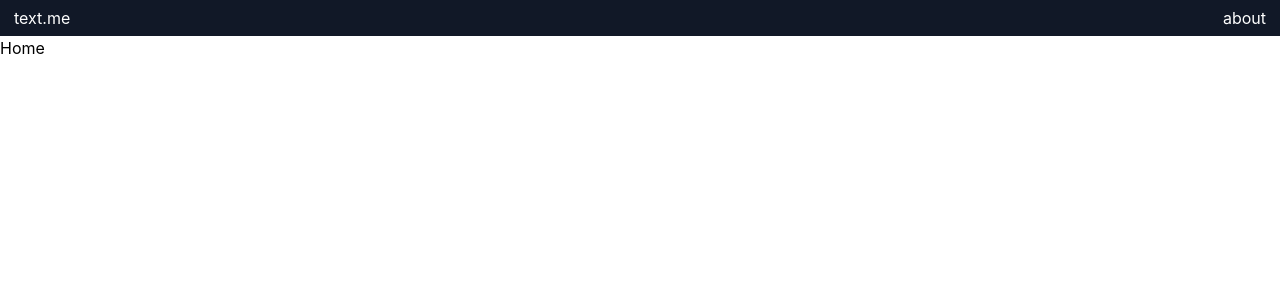
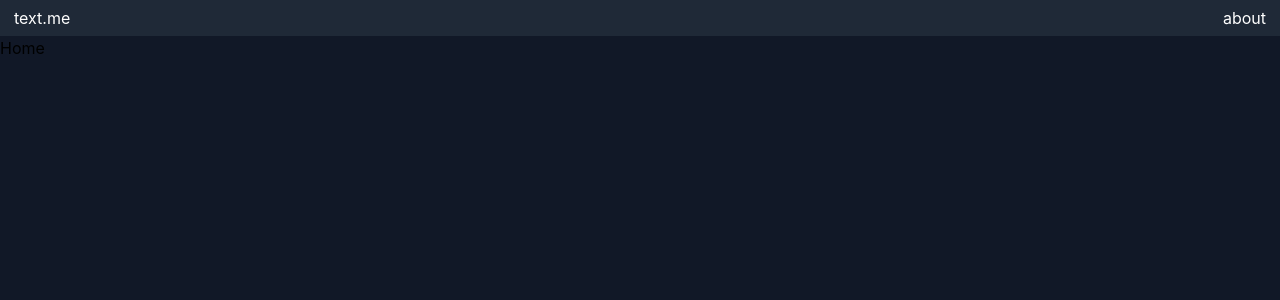
Before and after one commit to hiagocoelho/tellme-app, a Next.js app: page / in a window 1280 px wide. Shown: the top 300 px of the page. Built offline with nearby package versions, Linux system fonts and the light colour scheme.

Commit message:
refactor(elements): cores do menu e da home

```diff
--- a/components/Menu.jsx
+++ b/components/Menu.jsx
@@ -2,7 +2,7 @@ import Link from 'next/link'
 
 export default function Menu () {
     return (
-        <div className='flex justify-between py-1.5 px-3.5 bg-gray-900'>
+        <div className='flex justify-between py-1.5 px-3.5 bg-gray-800'>
             <Link href='/'>
                 <a className='text-white'>text.me</a>
             </Link>
--- a/pages/index.jsx
+++ b/pages/index.jsx
@@ -3,7 +3,7 @@ import Menu from '../components/Menu'
 
 export default function Home() {
   return (
-    <div>
+    <div className='bg-gray-900 h-screen'>
       <Head>
         <title>tell.me</title>
         <link rel="icon" href="/favicon.ico" />
```
